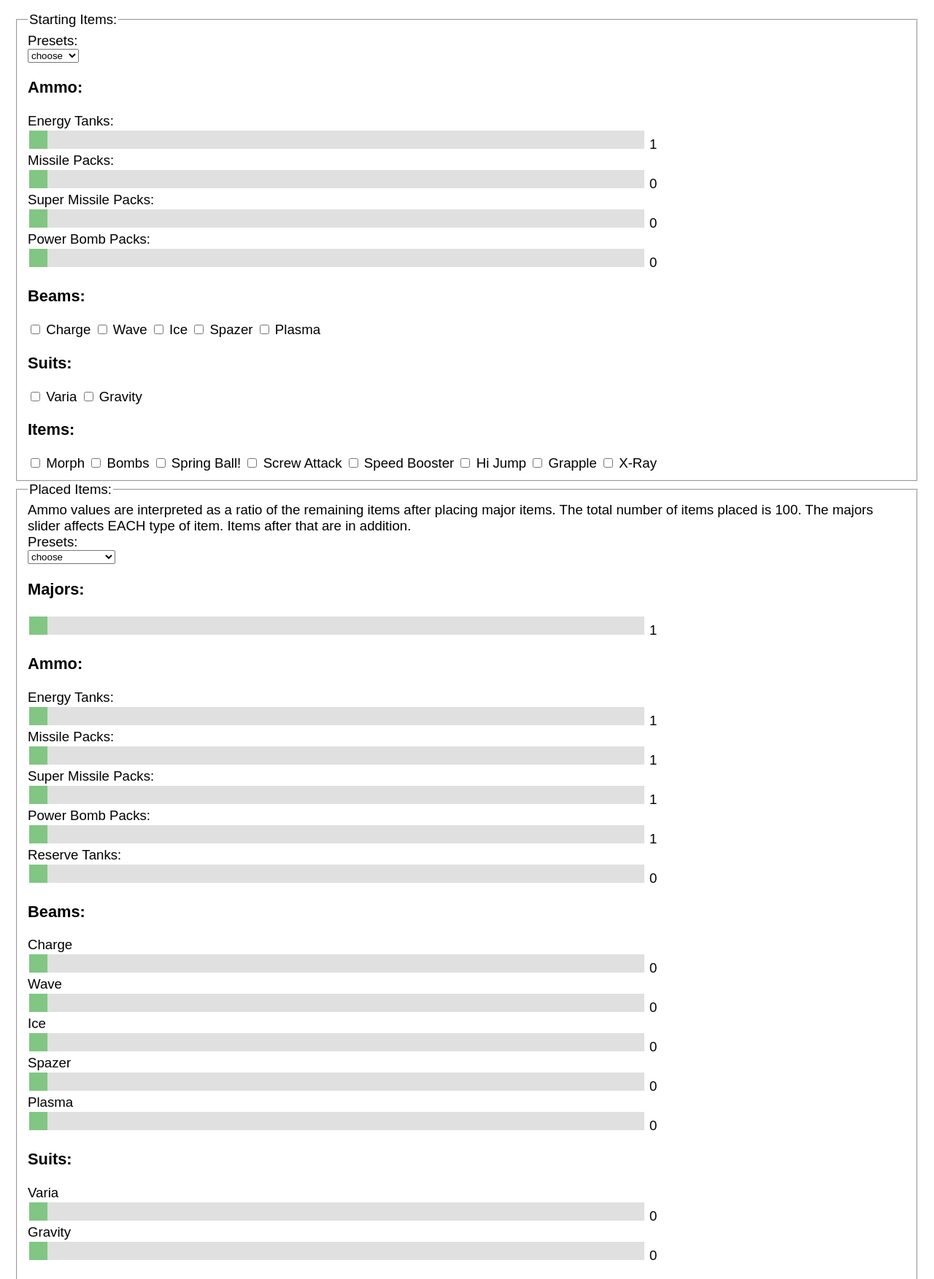
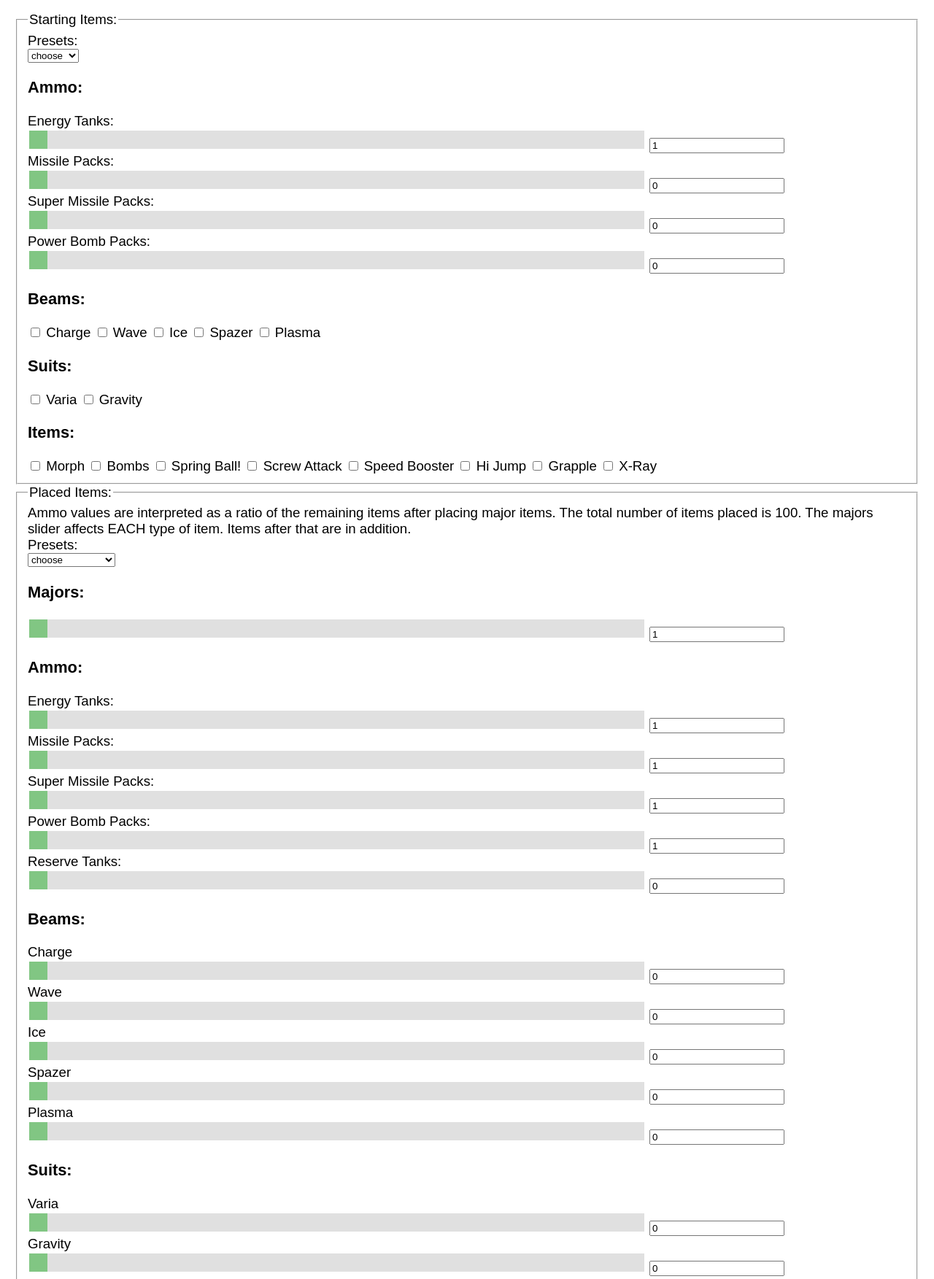
Before and after one commit to aremath/sm_web, a Flask app: page /world_rando in a window 1280 px wide. Shown: the part 179-1932 px from the top of the page at 73% size. Run offline with Flask 2, Linux system fonts and the light colour scheme; some libraries are stand-ins or nearby versions.

Commit message:
Added input textboxes linked to the sliders.

```diff
--- a/flaskr/static/presets.js
+++ b/flaskr/static/presets.js
@@ -33,7 +33,7 @@ preset_start = function (set_ammos, set_beams, set_suits, set_items) {
         // update the counter as well
         var a_target = a.getAttribute("aria-controls");
         var thespan = document.getElementById(a_target);
-        thespan.innerHTML = a.value;
+        thespan.value = a.value;
     }
     // Set the checkboxes
     other_things = beams.concat(suits, items)
@@ -83,7 +83,7 @@ preset_place = function(place_majors, place_ammos, place_beams, place_suits, pla
     m.value = place_majors
     var m_target = m.getAttribute("aria-controls");
     var thespan = document.getElementById(m_target);
-    thespan.innerHTML = m.value;
+    thespan.value = m.value;
 
     ammos_r = ammos.concat(["reserve"])
     var all = ammos_r.concat(beams, suits, items)
@@ -96,7 +96,7 @@ preset_place = function(place_majors, place_ammos, place_beams, place_suits, pla
         // update the counter as well
         var a_target = a.getAttribute("aria-controls");
         thespan = document.getElementById(a_target);
-        thespan.innerHTML = a.value;
+        thespan.value = a.value;
     }
 }
 
--- a/flaskr/templates/world_rando.html
+++ b/flaskr/templates/world_rando.html
@@ -29,8 +29,8 @@
         {% for a in ammo %}
             {{a.name}}
             <div class="slidecontainer">
-                <input type="range" min="{{a.min}}" max="{{a.max}}" value="{{a.min}}" class="slider" id="{{a.id}}" aria-controls="{{a.id}}val">
-                <span id="{{a.id}}val"></span>
+                <input type="range" min="{{a.min}}" max="{{a.max}}" value="{{a.min}}" class="slider" id="{{a.id}}" aria-controls="{{a.id}}input">
+                <input type="text" id="{{a.id}}input" class="intinput" min="{{a.min}}" max="{{a.max}}" aria-controls="{{a.id}}">
             </div>
         {% endfor %}
         <h3>Beams:</h3>
@@ -64,47 +64,48 @@
 
         <h3>Majors:</h3>
             <div class="slidecontainer">
-                <input type="range" min="1" max="4" value="1" class="slider" id="majors" aria-controls="majors_placeval">
+                <input type="range" min="1" max="4" value="1" class="slider" id="majors" aria-controls="majorsplaceinput">
                 <span id="majors_placeval"></span>
+                <input type="text" id="majorsplaceinput" class="intinput" min="1" max="4" aria-controls="majors">
             </div>
 
         <h3>Ammo:</h3>
         {% for a in ammo %}
             {{a.name}}
             <div class="slidecontainer">
-                <input type="range" min="1" max="100" value="1" class="slider" id="{{a.id}}place" aria-controls="{{a.id}}placeval">
-                <span id="{{a.id}}placeval"></span>
+                <input type="range" min="1" max="100" value="1" class="slider" id="{{a.id}}place" aria-controls="{{a.id}}placeinput">
+                <input type="text" id="{{a.id}}placeinput" class="intinput" min="1" max="100" aria-controls="{{a.id}}place">
             </div>
         {% endfor %}
 
         Reserve Tanks:
         <div class="slidecontainer">
-        <input type="range" min="0" max="100" value="0" class="slider" id="reserveplace" aria-controls="reserveplaceval">
-        <span id="reserveplaceval"></span>
+        <input type="range" min="0" max="100" value="0" class="slider" id="reserveplace" aria-controls="reserveplaceinput">
+        <input type="text" id="reserveplaceinput" class="intinput" min="0" max="100" aria-controls="reserveplace">
         </div>
 
         <h3>Beams:</h3>
         {% for b in beams %}
             {{b.name}}
             <div class="slidecontainer">
-            <input type="range" min="0" max="5" value="0" class="slider" id="{{b.id}}place" aria-controls="{{b.id}}placeval">
-            <span id="{{b.id}}placeval"></span>
+            <input type="range" min="0" max="5" value="0" class="slider" id="{{b.id}}place" aria-controls="{{b.id}}placeinput">
+            <input type="text" id="{{b.id}}placeinput" class="intinput" min="0" max="5" aria-controls="{{b.id}}place">
             </div>
         {% endfor %}
         <h3>Suits:</h3>
         {% for s in suits %}
             {{s.name}}
             <div class="slidecontainer">
-            <input type="range" min="0" max="5" value="0" class="slider" id="{{s.id}}place" aria-controls="{{s.id}}placeval">
-            <span id="{{s.id}}placeval"></span>
+            <input type="range" min="0" max="5" value="0" class="slider" id="{{s.id}}place" aria-controls="{{s.id}}placeinput">
+            <input type="text" id="{{s.id}}placeinput" class="intinput" min="0" max="5" aria-controls="{{s.id}}place">
             </div>
         {% endfor %}
         <h3>Items:</h3>
         {% for i in items %}
             {{i.name}}
             <div class="slidecontainer">
-            <input type="range" min="0" max="5" value="0" class="slider" id="{{i.id}}place" aria-controls="{{i.id}}placeval">
-            <span id="{{i.id}}placeval"></span>
+            <input type="range" min="0" max="5" value="0" class="slider" id="{{i.id}}place" aria-controls="{{i.id}}placeinput">
+            <input type="text" id="{{i.id}}placeinput" class="intinput" min="0" max="5" aria-controls="{{i.id}}place">
             </div>
         {% endfor %}
 
```
Also changed, not shown: flaskr/static/main.js (+36 -2 lines).
